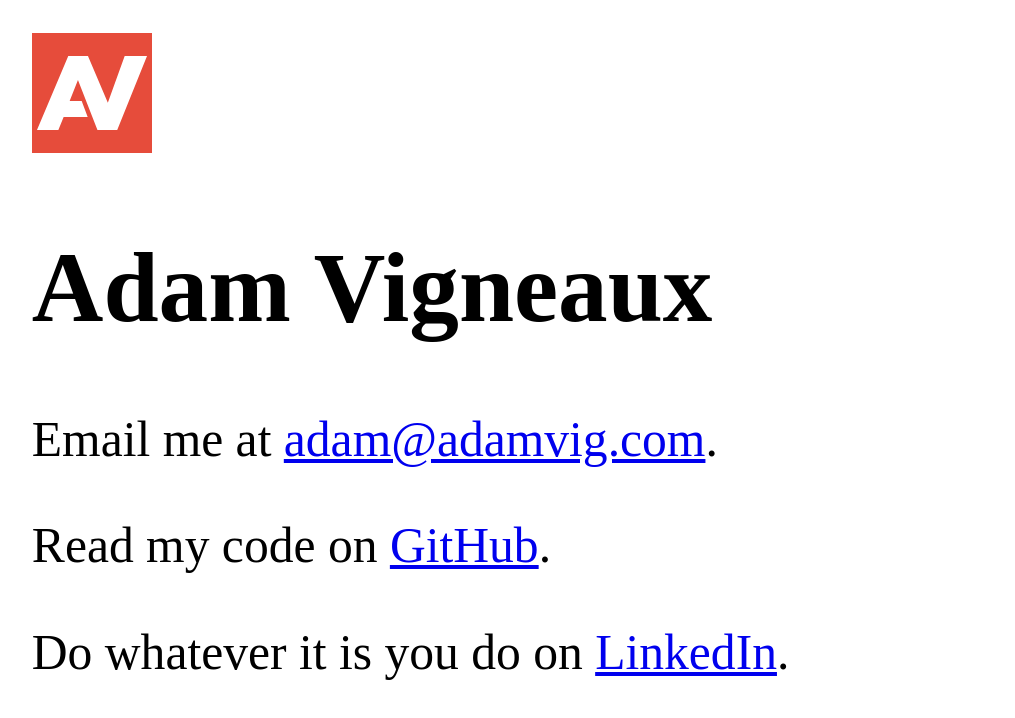
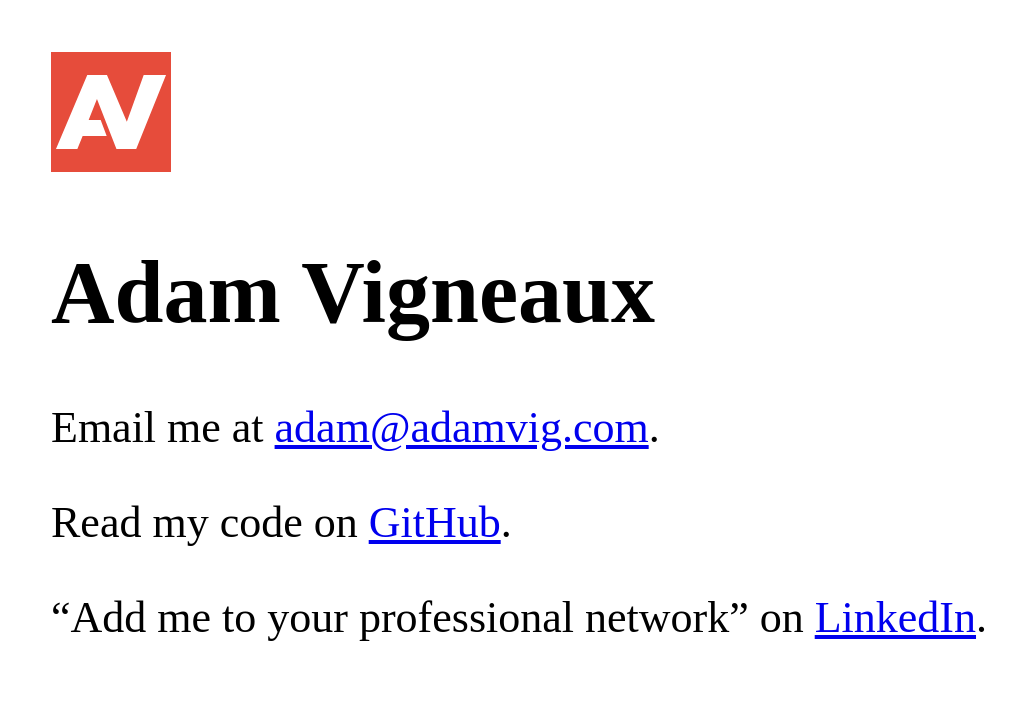
Before and after one commit to AdamVig/adamvig.com, a website: page index.html in a window 1280 px wide. Shown: the whole page, without its empty margins (1-1016 px from the left). Drawn offline with Linux system fonts and the light colour scheme.

Commit message:
Reduce font size, improve LinkedIn phrasing

```diff
--- a/index.html
+++ b/index.html
@@ -1,5 +1,5 @@
 <!doctype html><html lang=en><meta charset=utf-8><meta http-equiv=X-UA-Compatible content="IE=edge"><title>Adam Vigneaux</title><meta name=description content="Adam Vigneaux is a software developer."><meta name=viewport content="width=device-width,initial-scale=1"><link rel=manifest href=/manifest.json><link rel="shortcut icon" href=/favicon.ico><link rel=apple-touch-icon href=/img/favicon-152.png><link rel=icon href=/img/favicon-32.png sizes=32x32><link rel=icon href=/img/favicon-192.png sizes=192x192><meta name=theme-color content=#FF5F4F><meta name=twitter:card content=summary><meta name=twitter:site content=@MeetAdamJohn><meta name=twitter:creator content=@MeetAdamJohn><meta name=twitter:image content=" https://adamvig.com/img/favicon-500.png"><meta property=og:url content=" https://adamvig.com"><meta property=og:image content=" https://adamvig.com/img/favicon-250.png"><style>main {
-        font-size: calc(16px + 2.3vw);
+        font-size: clamp(1.25rem, 2.5vw, 3rem);
         font-family: serif;
         max-width: 70ch;
         padding: 1ch;
@@ -9,14 +9,9 @@
         height: calc(15vmin);
         width: calc(15vmin);
       }
-      @media (min-width: 350) {
+      @media (min-width: 350px) {
         main {
-          font-size: calc(20px + 2.3vw);
+          font-size: clamp(1.25rem, 1.25rem + 2.3vw, 2.75rem);
           padding: 2ch;
         }
-      }
-      @media (min-width: 475px) {
-        main {
-          font-size: calc(24px + 2vw);
-        }
-      }</style><main><img class=icon src=img/home/adamvig-icon-red.svg alt="Adam Vigneaux icon" height=100 width=100><h1>Adam Vigneaux</h1><p>Email me at <a href=mailto:adam@adamvig.com>adam@adamvig.com</a>.<p>Read my code on <a href=https://github.com/AdamVig>GitHub</a>.<p>Do whatever it is you do on <a href=https://linkedin.com/in/adamvigneaux>LinkedIn</a>.</main>
+      }</style><main><img class=icon src=img/home/adamvig-icon-red.svg alt="Adam Vigneaux icon" height=100 width=100><h1>Adam Vigneaux</h1><p>Email me at <a href=mailto:adam@adamvig.com>adam@adamvig.com</a>.<p>Read my code on <a href=https://github.com/AdamVig>GitHub</a>.<p>“Add me to your professional network” on <a href=https://linkedin.com/in/adamvigneaux>LinkedIn</a>.</main>
```
Also changed, not shown: index.src.html (+4 -9 lines).
